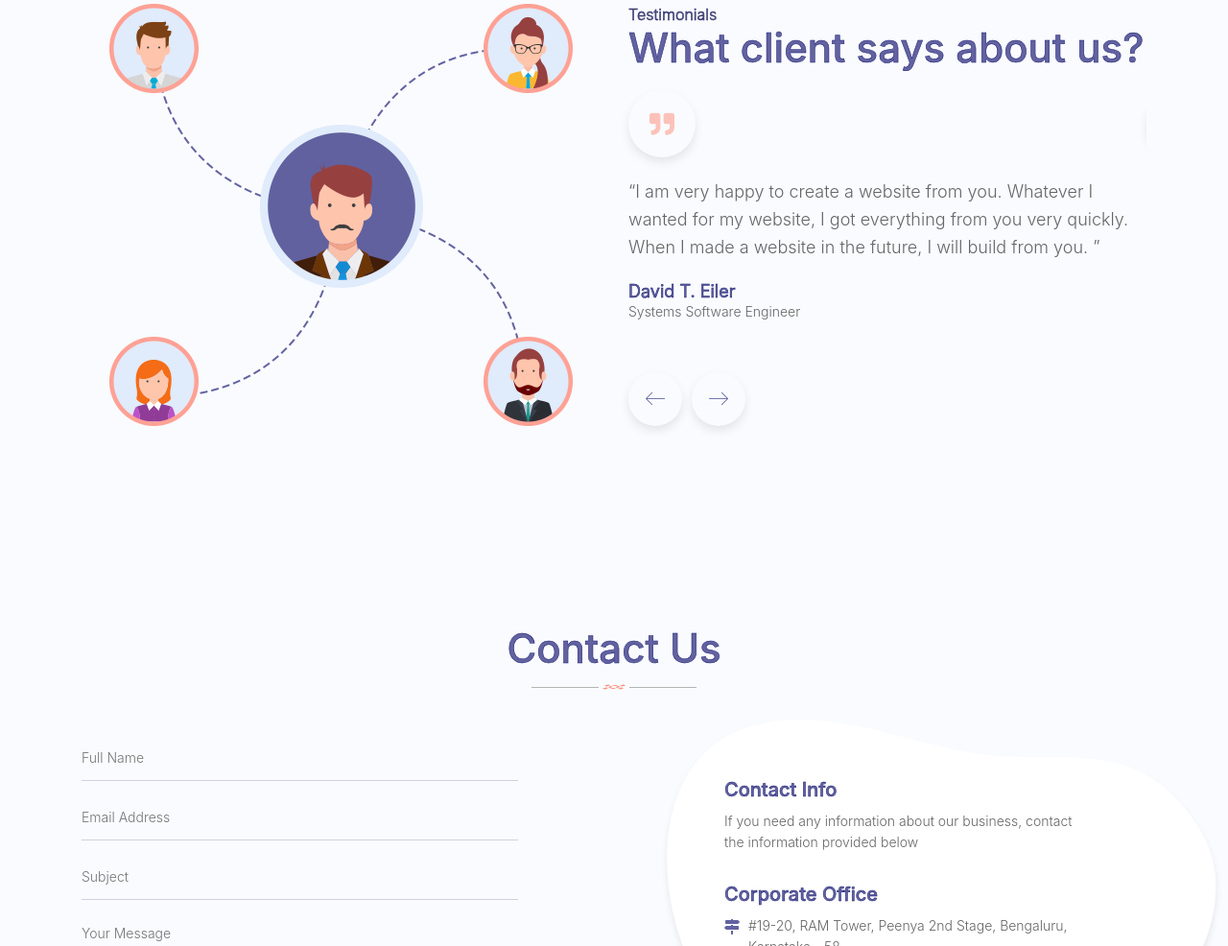
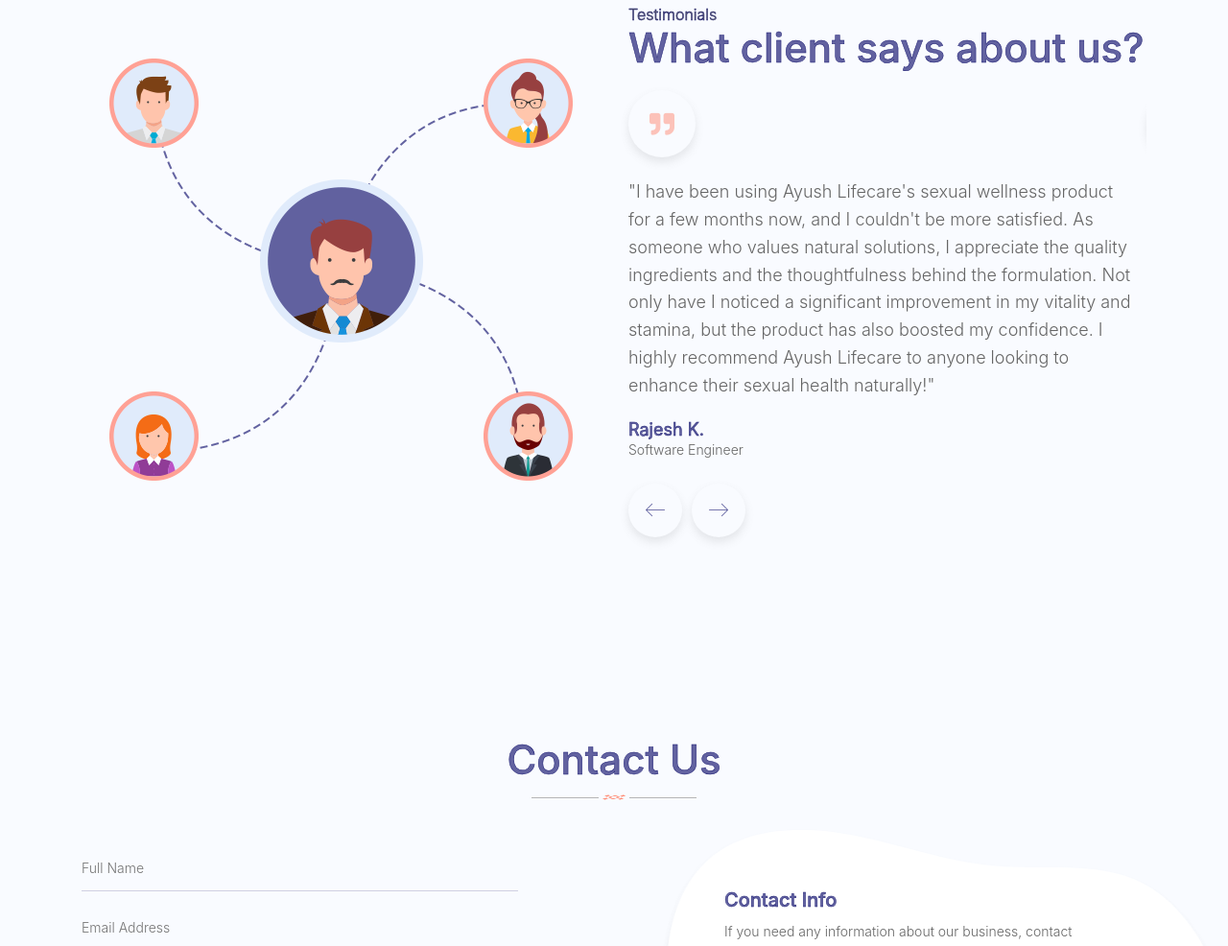
Before and after one commit to nisanthks/Ayush, a plain HTML site: page index.html in a window 1280 px wide. Shown: the part 3717-4703 px from the top of the page at 96% size. Drawn offline with Linux system fonts and the light colour scheme.

Commit message:
testimonials update

```diff
--- a/index.html
+++ b/index.html
@@ -767,18 +767,18 @@
                 <div class="st-testimonial-slider owl-carousel st-owl-controler4">
                   <div class="st-single-testimonial">
                     <div class="st-testimonial-quote st-flex"><i class="fas fa-quote-right"></i></div>
-                    <div class="st-testimonial-text">“I am very happy to create a website from you. Whatever I wanted for my website, I got everything from you very quickly. When I made a website in the future, I will build from you. ”</div>
+                    <div class="st-testimonial-text">"I have been using Ayush Lifecare's sexual wellness product for a few months now, and I couldn't be more satisfied. As someone who values natural solutions, I appreciate the quality ingredients and the thoughtfulness behind the formulation. Not only have I noticed a significant improvement in my vitality and stamina, but the product has also boosted my confidence. I highly recommend Ayush Lifecare to anyone looking to enhance their sexual health naturally!"</div>
                     <div class="st-testimonial-meta">
-                      <h3>David T. Eiler</h3>
-                      <p>Systems Software Engineer</p>
+                      <h3>Rajesh K.</h3>
+                      <p>Software Engineer</p>
                     </div>
                   </div>
                   <div class="st-single-testimonial">
                     <div class="st-testimonial-quote st-flex"><i class="fas fa-quote-right"></i></div>
-                    <div class="st-testimonial-text">“Imagine a combination of AJAX and OWL. Our feature set is unparalleled, but our out-of-the-box ultra-co-branded interfaces and simple use is constantly considered an amazing achievement. ”</div>
+                    <div class="st-testimonial-text">"I was initially hesitant to try Ayush Lifecare's sexual wellness product, but I am so glad I did! It has not only enhanced my intimate experiences but also boosted my confidence. The natural ingredients make me feel safe and empowered. I appreciate how the product promotes overall wellness while focusing on an important aspect of life. I highly recommend it to any woman looking to enhance her sexual health!"</div>
                     <div class="st-testimonial-meta">
-                      <h3>Jhon Doe T. Eiler</h3>
-                      <p>Markeging Manager</p>
+                      <h3>Prameela</h3>
+                      <p>Bussiness Women</p>
                     </div>
                   </div>
                 </div>
```
